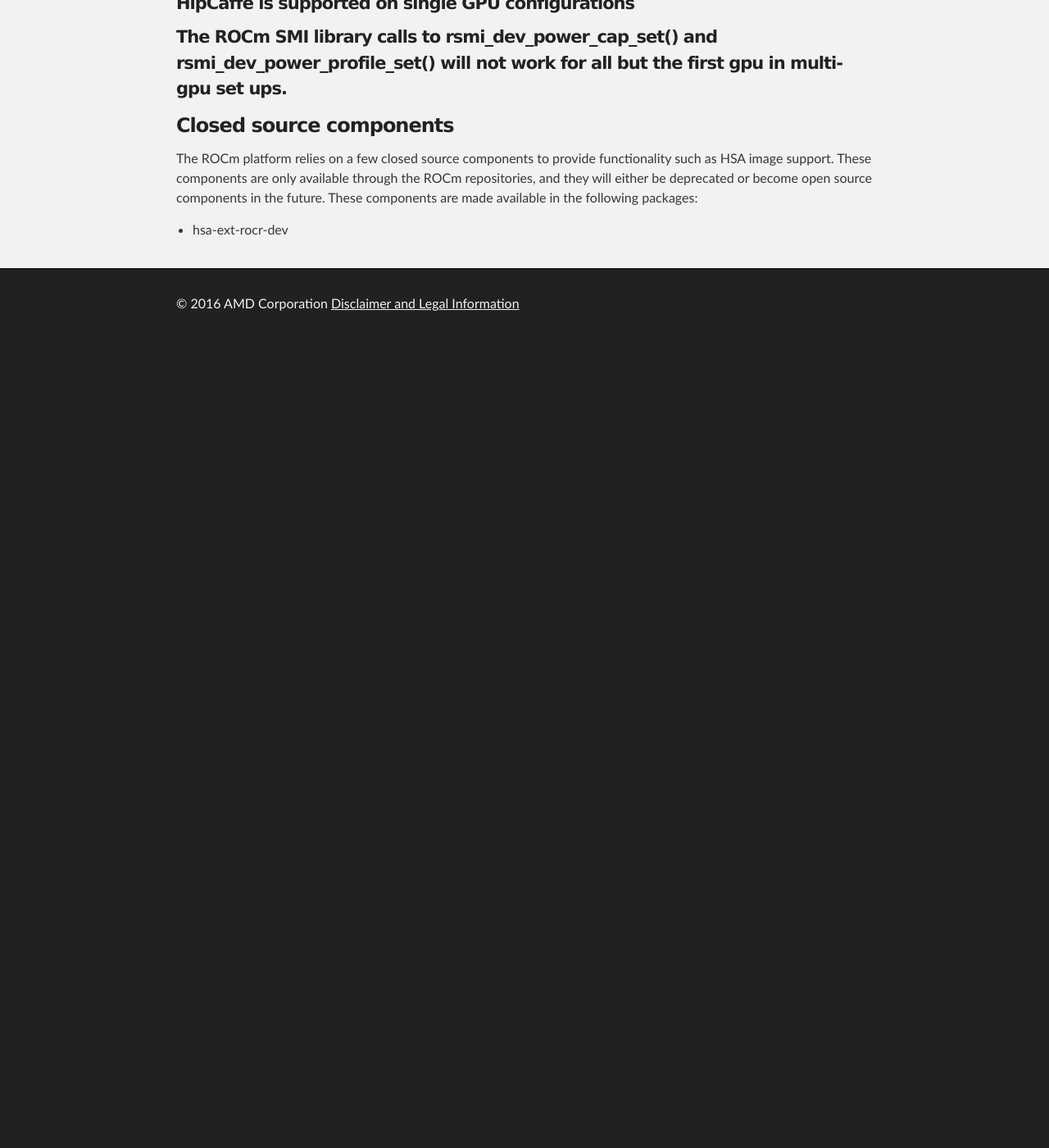
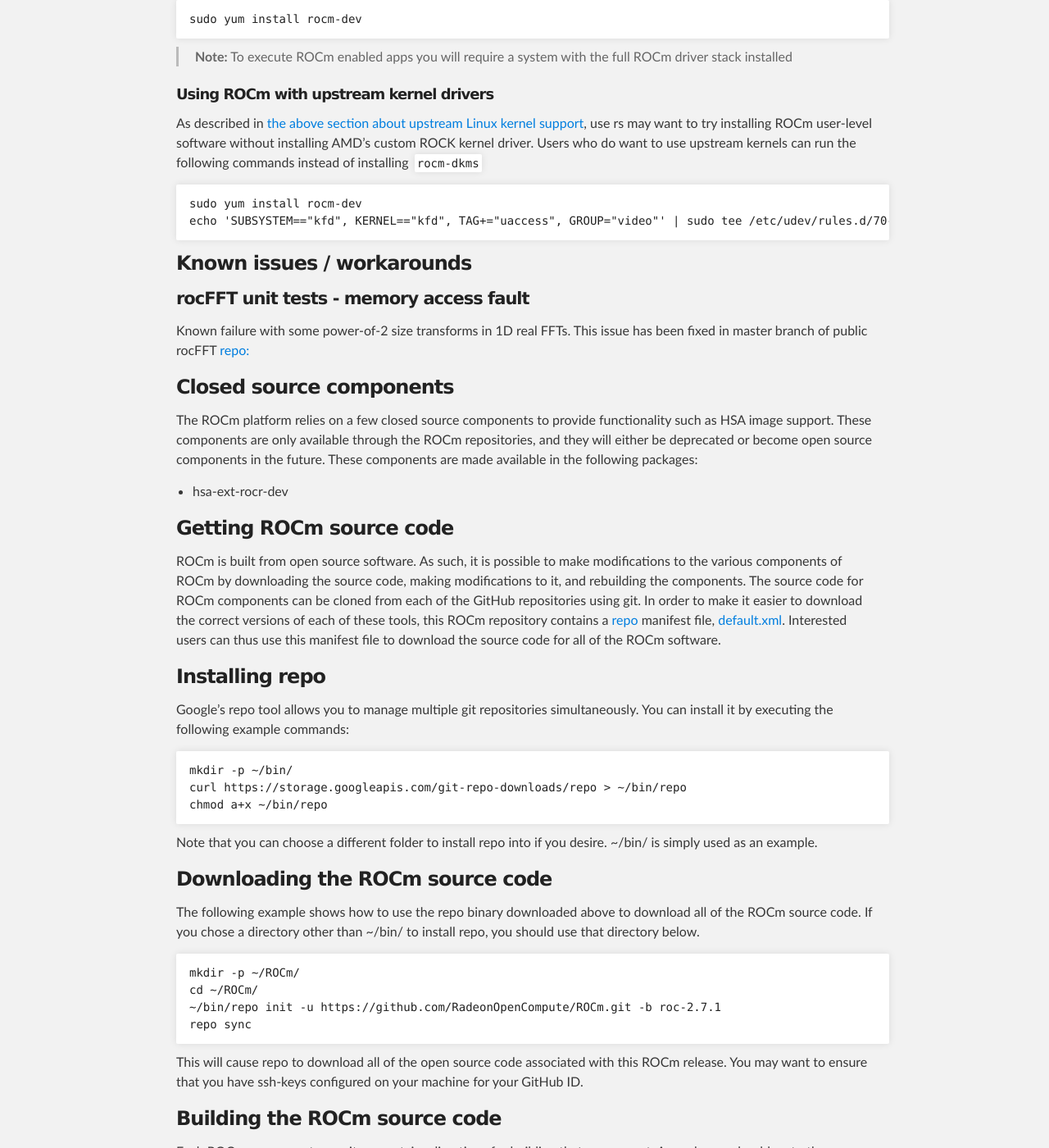
Before and after one commit to ROCm/ROCm.github.io, a Jekyll site: the page built from install.md, in a window 1280 px wide and 1400 px high, scrolled down 13695 px. Shown: the whole window at 82% size. Built offline with Jekyll 4.4.1, drawn with Linux system fonts in a browser that asks for light colours; before the commit the page ends 14112 px from its top, so only the background shows below that; some of the changed text lies outside the part shown.

Commit message:
ROCm version changes and changes in profiling tools

````diff
--- a/install.md
+++ b/install.md
@@ -5,21 +5,27 @@
 
 ## ROCm Platform Installation Guide for Linux
 
-### Current ROCm Version: 2.0
+### Current ROCm Version: 2.7.2
 
 - [Hardware Support](#hardware-support)
   * [Supported GPUs](#supported-gpus)
   * [Supported CPUs](#supported-cpus)
   * [Not supported or limited support under ROCm](#not-supported-or-limited-support-under-rocm)
-- [The latest ROCm platform - ROCm 2.0](#the-latest-rocm-platform---rocm-20)
+- [The latest ROCm platform - ROCm 2.7](#the-latest-rocm-platform---rocm-20)
   * [Supported Operating Systems](#supported-operating-systems---new-operating-systems-available)
   * [ROCm support in upstream Linux kernels](#rocm-support-in-upstream-linux-kernels)
 - [Installing from AMD ROCm repositories](#installing-from-amd-rocm-repositories)
   * [ROCm Binary Package Structure](#rocm-binary-package-structure)
   * [Ubuntu Support - installing from a Debian repository](#ubuntu-support---installing-from-a-debian-repository)
-  * [CentOS/RHEL 7 (7.4, 7.5, 7.6) Support](#centosrhel-7-74-75-76-support)
+  * [CentOS/RHEL 7 (7.6) Support](#centosrhel-7-74-75-76-support)
 - [Known issues / workarounds](#known-issues--workarounds)
 - [Closed source components](#closed-source-components)
+- [Getting ROCm source code](#getting-rocm-source-code)
+  * [Installing repo](#installing-repo)
+  * [Downloading the ROCm souce code](#downloading-the-rocm-source-code)
+  * [Building the ROCm source code](#building-the-rocm-source-code)
+- [Deprecation Notes](#deprecation-notice)
+- [Final Notes](#final-notes)
 
 ### Hardware Support
 ROCm is focused on using AMD GPUs to accelerate computational tasks such as machine learning, engineering workloads, and scientific computing.
@@ -33,15 +39,19 @@
   * GFX8 GPUs
     * "Fiji" chips, such as on the AMD Radeon R9 Fury X and Radeon Instinct MI8
     * "Polaris 10" chips, such as on the AMD Radeon RX 580 and Radeon Instinct MI6
-    * "Polaris 11" chips, such as on the AMD Radeon RX 570 and Radeon Pro WX 4100
-    * "Polaris 12" chips, such as on the AMD Radeon RX 550 and Radeon RX 540
+
+
   * GFX9 GPUs
     * "Vega 10" chips, such as on the AMD Radeon RX Vega 64 and Radeon Instinct MI25
-    * "Vega 7nm" chips
+    * "Vega 7nm" chips, such as on the Radeon Instinct MI50, Radeon Instinct MI60 or AMD Radeon VII
 
 ROCm is a collection of software ranging from drivers and runtimes to libraries and developer tools.
 Some of this software may work with more GPUs than the "officially supported" list above, though AMD does not make any official claims of support for these devices on the ROCm software platform.
 The following list of GPUs are enabled in the ROCm software, though full support is not guaranteed:
+
+  * GFX8 GPUs
+    * "Polaris 11" chips, such as on the AMD Radeon RX 570 and Radeon Pro WX 4100
+    * "Polaris 12" chips, such as on the AMD Radeon RX 550 and Radeon RX 540
 
   * GFX7 GPUs
     * "Hawaii" chips, such as the AMD Radeon R9 390X and FirePro W9100
@@ -79,8 +89,7 @@
 If you are using any PCIe switches in your system, please note that PCIe Atomics are only supported on some switches, such as Broadcom PLX.
 When you install your GPUs, make sure you install them in a PCIe 3.0 x16, x8, x4, or x1 slot attached either directly to the CPU's Root I/O controller or via a PCIe switch directly attached to the CPU's Root I/O controller.
 
-In our experience, many issues stem from trying to use consumer motherboards which provide physical x16 connectors that are electrically connected as e.g. PCIe 2.0 x4, PCIe slots connected via the Southbridge PCIe I/O controller, or PCIe slots connected through a PCIe switch that does
-not support PCIe atomics.
+In our experience, many issues stem from trying to use consumer motherboards which provide physical x16 connectors that are electrically connected as e.g. PCIe 2.0 x4, PCIe slots connected via the Southbridge PCIe I/O controller, or PCIe slots connected through a PCIe switch that does not support PCIe atomics.
 
 If you attempt to run ROCm on a system without proper PCIe atomic support, you may see an error in the kernel log (`dmesg`):
 ```
@@ -94,14 +103,14 @@
 #### Not supported or limited support under ROCm
 ##### Limited support
 
-* ROCm 2.0.x should support PCIe 2.0 enabled CPUs such as the AMD Opteron, Phenom, Phenom II, Athlon, Athlon X2, Athlon II and older Intel Xeon and Intel Core Architecture and Pentium CPUs. However, we have done very limited testing on these configurations, since our test farm has been catering to CPUs listed above. This is where we need community support. _If you find problems on such setups, please report these issues_.
+* ROCm 2.7.x should support PCIe 2.0 enabled CPUs such as the AMD Opteron, Phenom, Phenom II, Athlon, Athlon X2, Athlon II and older Intel Xeon and Intel Core Architecture and Pentium CPUs. However, we have done very limited testing on these configurations, since our test farm has been catering to CPUs listed above. This is where we need community support. _If you find problems on such setups, please report these issues_.
 * Thunderbolt 1, 2, and 3 enabled breakout boxes should now be able to work with ROCm. Thunderbolt 1 and 2 are PCIe 2.0 based, and thus are only supported with GPUs that do not require PCIe 3.0 atomics (e.g. Vega 10). However, we have done no testing on this configuration and would need community support due to limited access to this type of equipment.
 * AMD "Carrizo" and "Bristol Ridge" APUs are enabled to run OpenCL, but do not yet support HCC, HIP, or our libraries built on top of these compilers and runtimes.
-  * As of ROCm 2.0, "Carrizo" and "Bristol Ridge" require the use of upstream kernel drivers.
+  * As of ROCm 2.1, "Carrizo" and "Bristol Ridge" require the use of upstream kernel drivers.
   * In addition, various "Carrizo" and "Bristol Ridge" platforms may not work due to OEM and ODM choices when it comes to key configurations parameters such as inclusion of the required CRAT tables and IOMMU configuration parameters in the system BIOS.
   * Before purchasing such a system for ROCm, please verify that the BIOS provides an option for enabling IOMMUv2 and that the system BIOS properly exposes the correct CRAT table. Inquire with your vendor about the latter.
 * AMD "Raven Ridge" APUs are enabled to run OpenCL, but do not yet support HCC, HIP, or our libraries built on top of these compilers and runtimes.
-  * As of ROCm 2.0, "Raven Ridge" requires the use of upstream kernel drivers.
+  * As of ROCm 2.1, "Raven Ridge" requires the use of upstream kernel drivers.
   * In addition, various "Raven Ridge" platforms may not work due to OEM and ODM choices when it comes to key configurations parameters such as inclusion of the required CRAT tables and IOMMU configuration parameters in the system BIOS.
   * Before purchasing such a system for ROCm, please verify that the BIOS provides an option for enabling IOMMUv2 and that the system BIOS properly exposes the correct CRAT table. Inquire with your vendor about the latter.
 
@@ -112,63 +121,66 @@
   * As such, we do not support AMD Carrizo and Kaveri APUs as hosts for such GPUs.
   * Thunderbolt 1 and 2 enabled GPUs are not supported by GFX8 GPUs on ROCm. Thunderbolt 1 & 2 are based on PCIe 2.0.
 
-### The latest ROCm platform - ROCm 2.0
+### The latest ROCm platform - ROCm 2.7
 
 The latest supported version of the drivers, tools, libraries and source code for the ROCm platform have been released and are available from the following GitHub repositories:
 
 * ROCm Core Components
-  - [ROCk Kernel Driver](https://github.com/RadeonOpenCompute/ROCK-Kernel-Driver/tree/roc-2.0.0)
-  - [ROCr Runtime](https://github.com/RadeonOpenCompute/ROCR-Runtime/tree/roc-2.0.0)
-  - [ROCt Thunk Interface](https://github.com/RadeonOpenCompute/ROCT-Thunk-Interface/tree/roc-2.0.0)
+  - [ROCk Kernel Driver](https://github.com/RadeonOpenCompute/ROCK-Kernel-Driver/tree/roc-2.7.0)
+  - [ROCr Runtime](https://github.com/RadeonOpenCompute/ROCR-Runtime/tree/roc-2.7.0)
+  - [ROCt Thunk Interface](https://github.com/RadeonOpenCompute/ROCT-Thunk-Interface/tree/roc-2.7.0)
 * ROCm Support Software
-  - [ROCm SMI](https://github.com/RadeonOpenCompute/ROC-smi/tree/roc-2.0.0)
-  - [ROCm cmake](https://github.com/RadeonOpenCompute/rocm-cmake/tree/ac45c6e6)
-  - [rocminfo](https://github.com/RadeonOpenCompute/rocminfo/tree/1bb0ccc7)
-  - [ROCm Bandwidth Test](https://github.com/RadeonOpenCompute/rocm_bandwidth_test/tree/roc-2.0.0)
+  - [ROCm SMI](https://github.com/RadeonOpenCompute/ROC-smi/tree/roc-2.7.0)
+  - [ROCm cmake](https://github.com/RadeonOpenCompute/rocm-cmake/tree/master-rocm-2.7)
+  - [rocminfo](https://github.com/RadeonOpenCompute/rocminfo/tree/roc-2.7.0)
+  - [ROCm Bandwidth Test](https://github.com/RadeonOpenCompute/rocm_bandwidth_test/tree/roc-2.7.0)
 * ROCm Development Tools
-  - [HCC compiler](https://github.com/RadeonOpenCompute/hcc/tree/roc-2.0.0)
-  - [HIP](https://github.com/ROCm-Developer-Tools/HIP/tree/roc-2.0.0)
-  - [ROCm Device Libraries](https://github.com/RadeonOpenCompute/ROCm-Device-Libs/tree/roc-2.0.0)
+  - [HCC compiler](https://github.com/RadeonOpenCompute/hcc/tree/roc-hcc-2.7.0)
+  - [HIP](https://github.com/ROCm-Developer-Tools/HIP/tree/roc-2.7.0)
+  - [ROCm Device Libraries](https://github.com/RadeonOpenCompute/ROCm-Device-Libs/tree/roc-hcc-2.7.0)
   - ROCm OpenCL, which is created from the following components:
-    - [ROCm OpenCL Runtime](http://github.com/RadeonOpenCompute/ROCm-OpenCL-Runtime/tree/roc-2.0.0)
-    - [ROCm OpenCL Driver](http://github.com/RadeonOpenCompute/ROCm-OpenCL-Driver/tree/roc-2.0.0)
+    - [ROCm OpenCL Runtime](http://github.com/RadeonOpenCompute/ROCm-OpenCL-Runtime/tree/roc-2.7.0)
+    - [ROCm OpenCL Driver](http://github.com/RadeonOpenCompute/ROCm-OpenCL-Driver/tree/roc-2.7.0)
     - The ROCm OpenCL compiler, which is created from the following components:
-      - [ROCm LLVM](http://github.com/RadeonOpenCompute/llvm/tree/roc-2.0.0)
-      - [ROCm Clang](http://github.com/RadeonOpenCompute/clang/tree/roc-2.0.0)
-      - [ROCm lld](http://github.com/RadeonOpenCompute/lld/tree/roc-2.0.0)
-      - [ROCm Device Libraries](https://github.com/RadeonOpenCompute/ROCm-Device-Libs/tree/roc-2.0.0)
-  - [ROCM Clang-OCL Kernel Compiler](https://github.com/RadeonOpenCompute/clang-ocl/tree/688fe5d9)
-  - [Asynchronous Task and Memory Interface (ATMI)](https://github.com/RadeonOpenCompute/atmi/tree/4dd14ad8)
-  - [ROCr Debug Agent](https://github.com/ROCm-Developer-Tools/rocr_debug_agent/tree/roc-2.0.0)
-  - [ROCm Code Object Manager](https://github.com/RadeonOpenCompute/ROCm-CompilerSupport/tree/roc-2.0.0)
-  - [ROC Profiler](https://github.com/ROCm-Developer-Tools/rocprofiler/tree/roc-2.0.0)
-  - [Radeon Compute Profiler](https://github.com/GPUOpen-Tools/RCP/tree/v5.6)
+      - [ROCm LLVM OCL](http://github.com/RadeonOpenCompute/llvm/tree/roc-ocl-2.7.0)
+      - [ROCm LLVM HCC](http://github.com/RadeonOpenCompute/llvm/tree/roc-hcc-2.7.0)
+      - [ROCm Clang](http://github.com/RadeonOpenCompute/clang/tree/roc-2.7.0)
+      - [ROCm lld OCL](http://github.com/RadeonOpenCompute/lld/tree/roc-ocl-2.7.0)
+      - [ROCm lld HCC](http://github.com/RadeonOpenCompute/lld/tree/roc-hcc-2.7.0)
+      - [ROCm Device Libraries](https://github.com/RadeonOpenCompute/ROCm-Device-Libs/tree/roc-hcc-2.7.0)
+  - [ROCM Clang-OCL Kernel Compiler](https://github.com/RadeonOpenCompute/clang-ocl/tree/roc-2.7.0)
+  - [Asynchronous Task and Memory Interface (ATMI)](https://github.com/RadeonOpenCompute/atmi/tree/rocm_2.7.0)
+  - [ROCr Debug Agent](https://github.com/ROCm-Developer-Tools/rocr_debug_agent/tree/roc-2.7.0)
+  - [ROCm Code Object Manager](https://github.com/RadeonOpenCompute/ROCm-CompilerSupport/tree/roc-2.7.0)
+  - [ROC Profiler](https://github.com/ROCm-Developer-Tools/rocprofiler/tree/roc-2.6.x)
+  - [ROC Tracer](https://github.com/ROCm-Developer-Tools/roctracer/tree/roc-2.7.x)
+  - [Radeon Compute Profiler](https://github.com/GPUOpen-Tools/RCP/tree/3a49405)
   - Example Applications:
     - [HCC Examples](https://github.com/ROCm-Developer-Tools/HCC-Example-Application/tree/ffd65333)
-    - [HIP Examples](https://github.com/ROCm-Developer-Tools/HIP-Examples/tree/roc-2.0.x)
+    - [HIP Examples](https://github.com/ROCm-Developer-Tools/HIP-Examples/tree/roc-2.7.0)
 * ROCm Libraries
-  - [rocBLAS](https://github.com/ROCmSoftwarePlatform/rocBLAS/tree/v2.0.0)
-  - [hipBLAS](https://github.com/ROCmSoftwarePlatform/hipBLAS/tree/v0.12.1.0)
-  - [rocFFT](https://github.com/ROCmSoftwarePlatform/rocFFT/tree/v0.8.8)
-  - [rocRAND](https://github.com/ROCmSoftwarePlatform/rocRAND/tree/7278524e)
-  - [rocSPARSE](https://github.com/ROCmSoftwarePlatform/rocSPARSE/tree/v1.0.1)
-  - [hipSPARSE](https://github.com/ROCmSoftwarePlatform/hipSPARSE/tree/v1.0.2)
-  - [rocALUTION](https://github.com/ROCmSoftwarePlatform/rocALUTION/tree/v1.3.7)
+  - [rocBLAS](https://github.com/ROCmSoftwarePlatform/rocBLAS/tree/master-rocm-2.7)
+  - [hipBLAS](https://github.com/ROCmSoftwarePlatform/hipBLAS/tree/master-rocm-2.7)
+  - [rocFFT](https://github.com/ROCmSoftwarePlatform/rocFFT/tree/master-rocm-2.7)
+  - [rocRAND](https://github.com/ROCmSoftwarePlatform/rocRAND/tree/master-rocm-2.7)
+  - [rocSPARSE](https://github.com/ROCmSoftwarePlatform/rocSPARSE/tree/master-rocm-2.7)
+  - [hipSPARSE](https://github.com/ROCmSoftwarePlatform/hipSPARSE/tree/master-rocm-2.7)
+  - [rocALUTION](https://github.com/ROCmSoftwarePlatform/rocALUTION/tree/master-rocm-2.7)
   - [MIOpenGEMM](https://github.com/ROCmSoftwarePlatform/MIOpenGEMM/tree/9547fb9e)
-  - [MIOpen](https://github.com/ROCmSoftwarePlatform/MIOpen/tree/1.7.0)
-  - [HIP Thrust](https://github.com/ROCmSoftwarePlatform/Thrust/tree/e0b8fe2a)
-  - [ROCm SMI Lib](https://github.com/RadeonOpenCompute/rocm_smi_lib/tree/roc-2.0.0)
-  - [RCCL](https://github.com/ROCmSoftwarePlatform/rccl/tree/0.7.1)
-  - [MIVisionX](https://github.com/GPUOpen-ProfessionalCompute-Libraries/MIVisionX/tree/1.0.0)
-  - [CUB HIP](https://github.com/ROCmSoftwarePlatform/cub-hip/tree/hip_port_1.7.4)
+  - [MIOpen](https://github.com/ROCmSoftwarePlatform/MIOpen/tree/2.7.0)
+  - [rocThrust](https://github.com/ROCmSoftwarePlatform/rocThrust/tree/master-rocm-2.7)
+  - [ROCm SMI Lib](https://github.com/RadeonOpenCompute/rocm_smi_lib/tree/roc-2.7.0)
+  - [RCCL](https://github.com/ROCmSoftwarePlatform/rccl/tree/master-rocm-2.7)
+  - [MIVisionX](https://github.com/GPUOpen-ProfessionalCompute-Libraries/MIVisionX/tree/1.3.0)
+  - [hipCUB](https://github.com/ROCmSoftwarePlatform/hipCUB/tree/2.7)
 
 #### Supported Operating Systems - New operating systems available
 
-The ROCm 2.0.x platform supports the following operating systems:
+The ROCm 2.7.x platform supports the following operating systems:
 
- * Ubuntu 16.04.x and 18.04.x (Version 16.04.3 and newer or kernels 4.13 and newer)
- * CentOS 7.4, 7.5, and 7.6 (Using devtoolset-7 runtime support)
- * RHEL 7.4, 7.5, and 7.6 (Using devtoolset-7 runtime support)
+ * Ubuntu 16.04.5(Kernel 4.15) and 18.04.2(Kernel 4.18)
+ * CentOS 7.6 (Using devtoolset-7 runtime support)
+ * RHEL 7.6 (Using devtoolset-7 runtime support)
 
 #### ROCm support in upstream Linux kernels
 
@@ -198,7 +211,7 @@
 
 ### Installing from AMD ROCm repositories
 
-AMD hosts both [Debian](http://repo.radeon.com/rocm/apt/debian/) and [RPM](http://repo.radeon.com/rocm/yum/rpm/) repositories for the ROCm 2.0.x packages at this time.
+AMD hosts both [Debian](http://repo.radeon.com/rocm/apt/debian/) and [RPM](http://repo.radeon.com/rocm/yum/rpm/) repositories for the ROCm 2.7.x packages at this time.
 
 The packages in the Debian repository have been signed to ensure package integrity.
 
@@ -230,22 +243,24 @@
   - ROCr Debug Agent: `rocr_debug_agent`
   - ROCm Code Object Manager: `comgr`
   - ROC Profiler: `rocprofiler-dev`
+  - ROC Tracer: `roctracer-dev`
   - Radeon Compute Profiler: `rocm-profiler`
 * ROCm Libraries
+  - rocALUTION `rocalution`
   - rocBLAS: `rocblas`
   - hipBLAS: `hipblas`
+  - hipCUB: `hipCUB`
   - rocFFT: `rocfft`
   - rocRAND: `rocrand`
   - rocSPARSE: `rocsparse`
   - hipSPARSE: `hipsparse`
-  - rocALUTION: `rocalution:`
+  - ROCm SMI Lib: `rocm_smi_lib64`
+  - rocThrust: `rocThrust`
+  - MIOpen: `MIOpen-HIP` (for the HIP version), `MIOpen-OpenCL` (for the OpenCL version)
   - MIOpenGEMM: `miopengemm`
-  - MIOpen: `MIOpen-HIP` (for the HIP version), `MIOpen-OpenCL` (for the OpenCL version)
-  - HIP Thrust: `thrust` (on RHEL/CentOS), `hip-thrust` (on Ubuntu)
-  - ROCm SMI Lib: `rocm_smi_lib64`
   - RCCL: `rccl`
   - MIVisionX: `mivisionx`
-  - CUB HIP: `cub-hip`
+
 
 To make it easier to install ROCm, the AMD binary repos provide a number of meta-packages that will automatically install multiple other packages.
 For example, `rocm-dkms` is the primary meta-package that is used to install most of the base technology needed for ROCm to operate.
@@ -591,11 +610,10 @@
 
 ### Known issues / workarounds
 
-#### HCC: removed support for C++AMP in ROCm 2.0
+#### rocFFT unit tests - memory access fault
 
-#### HipCaffe is supported on single GPU configurations
+Known failure with some power-of-2 size transforms in 1D real FFTs. This issue has been fixed in master branch of public rocFFT [repo:](https://github.com/ROCmSoftwarePlatform/rocFFT)
 
-#### The ROCm SMI library calls to rsmi_dev_power_cap_set() and rsmi_dev_power_profile_set() will not work for all but the first gpu in multi-gpu set ups.
 
 ### Closed source components
 
@@ -605,3 +623,52 @@
 future. These components are made available in the following packages:
 
 *  hsa-ext-rocr-dev
+
+### Getting ROCm source code
+
+ROCm is built from open source software. As such, it is possible to make modifications to the various components of ROCm by downloading the source code, making modifications to it, and rebuilding the components. The source code for ROCm components can be cloned from each of the GitHub repositories using git. In order to make it easier to download the correct versions of each of these tools, this ROCm repository contains a [repo](https://gerrit.googlesource.com/git-repo/) manifest file, [default.xml](https://github.com/RadeonOpenCompute/ROCm/blob/master/default.xml). Interested users can thus use this manifest file to download the source code for all of the ROCm software.
+
+### Installing repo
+
+Google's repo tool allows you to manage multiple git repositories simultaneously. You can install it by executing the following example commands:
+
+```shell
+mkdir -p ~/bin/
+curl https://storage.googleapis.com/git-repo-downloads/repo > ~/bin/repo
+chmod a+x ~/bin/repo
+```
+
+Note that you can choose a different folder to install repo into if you desire. ~/bin/ is simply used as an example.
+
+### Downloading the ROCm source code
+
+The following example shows how to use the repo binary downloaded above to download all of the ROCm source code. If you chose a directory other than ~/bin/ to install repo, you should use that directory below.
+
+```shell
+mkdir -p ~/ROCm/
+cd ~/ROCm/
+~/bin/repo init -u https://github.com/RadeonOpenCompute/ROCm.git -b roc-2.7.1
+repo sync
+```
+
+This will cause repo to download all of the open source code associated with this ROCm release. You may want to ensure that you have ssh-keys configured on your machine for your GitHub ID.
+
+### Building the ROCm source code
+
+Each ROCm component repository contains directions for building that component. As such, you should go to the repository you are interested in building to find how to build it.
+
+That said, AMD also offers a project that demonstrates how to download, build, package, and install ROCm software on various distributions. The scripts here may be useful for anyone looking to build ROCm components.
+
+### Deprecation Notice
+
+### HCC
+
+AMD is deprecating HCC to put more focus on HIP development and on other languages supporting heterogeneous compute. We will no longer develop any new feature in HCC. We will stop maintaining HCC after its final release, which is planned for the end of 2019. If your application was developed with the hc C++ API, we would encourage you to transition it to other languages supported by AMD, such as HIP or OpenCL. HIP and hc languages share the same compiler technology, so many hc kernel language features (including inline assembly) are also available through the HIP compilation path.
+
+### hipThrust
+
+hip-thrust has been removed in ROCm2.7.
+
+### Final notes
+
+OpenCL Runtime and Compiler will be submitted to the Khronos Group for conformance testing prior to its final release.
````
Also changed, not shown: other parts of install.md (+16 -11 lines), packages.md (+3 -4 lines).
